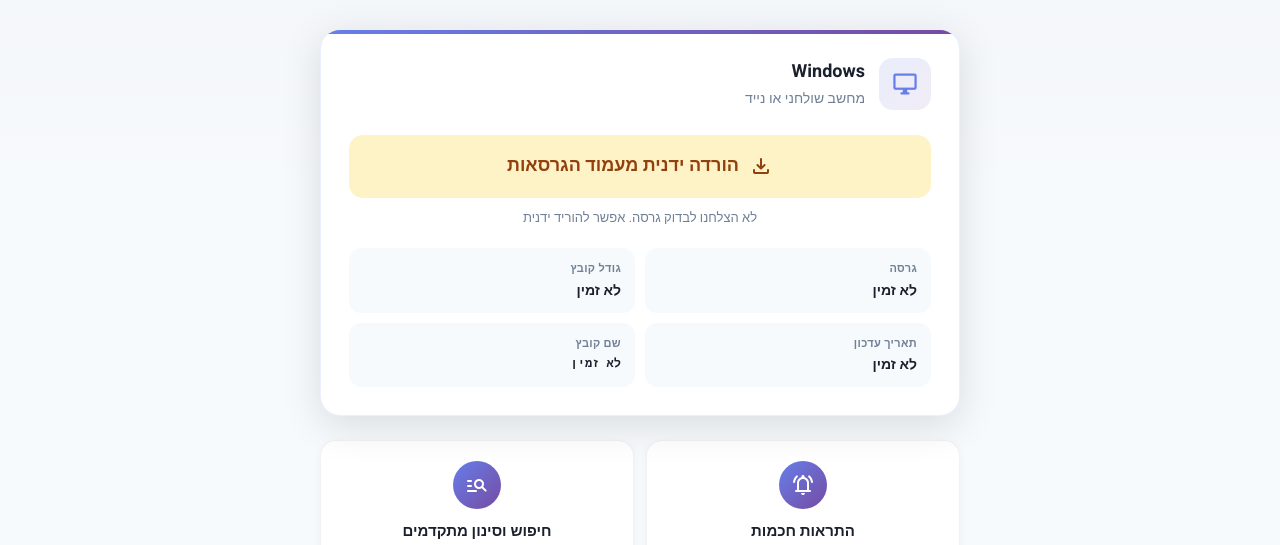
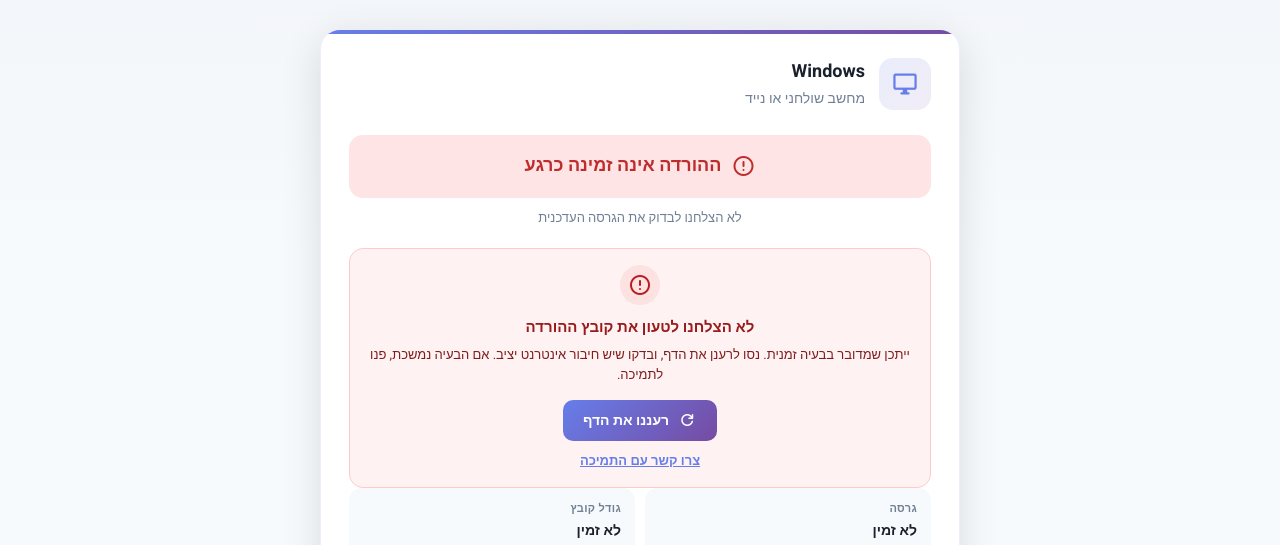
Before and after one commit to mickeyklai/memshak-landing-page, a website: page download/index.html in a window 1280 px wide. Shown: the part 241-786 px from the top of the page. Drawn offline with nearby package versions, Linux system fonts and the light colour scheme; no server answers.

Commit message:
fix : if sownload dosent work dont send to github

```diff
--- a/css/download.css
+++ b/css/download.css
@@ -193,12 +193,91 @@
     background: #fee2e2 !important;
     color: #b91c1c !important;
     box-shadow: none !important;
+    cursor: not-allowed;
 }
 
-.download-btn--warning {
-    background: #fef3c7 !important;
-    color: #92400e !important;
-    box-shadow: none !important;
+.download-btn--disabled {
+    pointer-events: none;
+    opacity: 0.92;
+}
+
+.download-troubleshoot {
+    margin-top: 16px;
+    padding: 16px 18px;
+    background: #fef2f2;
+    border: 1px solid #fecaca;
+    border-radius: 14px;
+    text-align: center;
+}
+
+.download-troubleshoot-icon {
+    width: 40px;
+    height: 40px;
+    margin: 0 auto 10px;
+    border-radius: 50%;
+    background: #fee2e2;
+    display: flex;
+    align-items: center;
+    justify-content: center;
+}
+
+.download-troubleshoot-icon .material-symbols-rounded {
+    font-size: 24px;
+    color: #b91c1c;
+}
+
+.download-troubleshoot-title {
+    font-size: 15px;
+    font-weight: 700;
+    color: #991b1b;
+    margin-bottom: 6px;
+}
+
+.download-troubleshoot-text {
+    font-size: 13px;
+    line-height: 1.55;
+    color: #7f1d1d;
+    margin-bottom: 14px;
+}
+
+.download-troubleshoot-actions {
+    display: flex;
+    flex-direction: column;
+    align-items: center;
+    gap: 10px;
+}
+
+.download-troubleshoot-retry {
+    display: inline-flex;
+    align-items: center;
+    justify-content: center;
+    gap: 8px;
+    padding: 10px 20px;
+    border: none;
+    border-radius: 10px;
+    background: linear-gradient(135deg, var(--purple-start), var(--purple-end));
+    color: #fff;
+    font-family: inherit;
+    font-size: 14px;
+    font-weight: 700;
+    cursor: pointer;
+    transition: transform 0.2s ease, box-shadow 0.2s ease;
+}
+
+.download-troubleshoot-retry:hover {
+    transform: translateY(-1px);
+    box-shadow: 0 6px 18px rgba(102, 126, 234, 0.35);
+}
+
+.download-troubleshoot-retry .material-symbols-rounded {
+    font-size: 20px;
+}
+
+.download-troubleshoot-contact {
+    font-size: 13px;
+    font-weight: 600;
+    color: var(--purple-start);
+    text-decoration: underline;
 }
 
 .download-hint {
--- a/download/index.html
+++ b/download/index.html
@@ -53,6 +53,21 @@
                     בודק גרסה אחרונה...
                 </a>
                 <p class="download-hint" id="download-hint">מאמתים את הגרסה העדכנית ביותר</p>
+
+                <div id="download-troubleshoot" class="download-troubleshoot" hidden role="alert">
+                    <div class="download-troubleshoot-icon" aria-hidden="true">
+                        <span class="material-symbols-rounded">error_outline</span>
+                    </div>
+                    <p class="download-troubleshoot-title" id="download-troubleshoot-title">לא הצלחנו לטעון את קובץ ההורדה</p>
+                    <p class="download-troubleshoot-text" id="download-troubleshoot-text">ייתכן שמדובר בבעיה זמנית. נסו לרענן את הדף, ובדקו שיש חיבור אינטרנט יציב.</p>
+                    <div class="download-troubleshoot-actions">
+                        <button type="button" class="download-troubleshoot-retry" id="download-retry">
+                            <span class="material-symbols-rounded" aria-hidden="true">refresh</span>
+                            רעננו את הדף
+                        </button>
+                        <a href="mailto:mali.help.app@gmail.com" class="download-troubleshoot-contact">צרו קשר עם התמיכה</a>
+                    </div>
+                </div>
 
                 <dl class="download-meta">
                     <div class="download-meta-item">
@@ -139,15 +154,20 @@
     <script>
         const owner = 'mickeyklai';
         const repo = 'memshak-deployment';
-        const releasesUrl = `https://github.com/${owner}/${repo}/releases`;
 
         const btn = document.getElementById('download-link');
         const hint = document.getElementById('download-hint');
+        const troubleshoot = document.getElementById('download-troubleshoot');
+        const troubleshootTitle = document.getElementById('download-troubleshoot-title');
+        const troubleshootText = document.getElementById('download-troubleshoot-text');
+        const retryBtn = document.getElementById('download-retry');
         const metaVersion = document.getElementById('meta-version');
         const metaSize = document.getElementById('meta-size');
         const metaDate = document.getElementById('meta-date');
         const metaFilename = document.getElementById('meta-filename');
         const versionDisplay = document.getElementById('version-display');
+
+        retryBtn.addEventListener('click', () => location.reload());
 
         function formatFileSize(bytes) {
             if (!bytes) return 'לא זמין';
@@ -173,13 +193,43 @@
             versionDisplay.textContent = tag ? `גרסה אחרונה: ${tag}` : 'בודק גרסה...';
         }
 
-        function setButtonState({ text, href, icon, variant }) {
-            btn.classList.remove('is-loading', 'download-btn--error', 'download-btn--warning');
+        function setButtonState({ text, href, icon, variant, disabled }) {
+            btn.classList.remove('is-loading', 'download-btn--error', 'download-btn--warning', 'download-btn--disabled');
             if (variant) btn.classList.add(variant);
-            btn.href = href;
+            if (disabled) {
+                btn.classList.add('download-btn--disabled');
+                btn.href = '#';
+                btn.setAttribute('aria-disabled', 'true');
+                btn.onclick = (e) => e.preventDefault();
+            } else {
+                btn.removeAttribute('aria-disabled');
+                btn.onclick = null;
+                btn.href = href;
+            }
             btn.innerHTML = icon
                 ? `<span class="material-symbols-rounded" aria-hidden="true">${icon}</span>${text}`
                 : text;
+        }
+
+        function showTroubleshoot({ title, text }) {
+            troubleshootTitle.textContent = title;
+            troubleshootText.textContent = text;
+            troubleshoot.hidden = false;
+        }
+
+        function hideTroubleshoot() {
+            troubleshoot.hidden = true;
+        }
+
+        function showDownloadError({ buttonText, hintText, title, text }) {
+            setButtonState({
+                text: buttonText,
+                icon: 'error',
+                variant: 'download-btn--error',
+                disabled: true
+            });
+            hint.textContent = hintText;
+            showTroubleshoot({ title, text });
         }
 
         fetch(`https://api.github.com/repos/${owner}/${repo}/releases/latest`)
@@ -193,6 +243,7 @@
                 );
 
                 if (asset) {
+                    hideTroubleshoot();
                     setButtonState({
                         text: `הורידו עכשיו ${data.tag_name}`,
                         href: asset.browser_download_url,
@@ -205,13 +256,12 @@
                     setMeta(metaFilename, asset.name);
                     setVersionDisplay(data.tag_name);
                 } else {
-                    setButtonState({
-                        text: 'לא נמצא קובץ התקנה',
-                        href: releasesUrl,
-                        icon: 'error',
-                        variant: 'download-btn--error'
+                    showDownloadError({
+                        buttonText: 'ההורדה אינה זמינה כרגע',
+                        hintText: 'לא נמצא קובץ התקנה בגרסה האחרונה',
+                        title: 'לא נמצא קובץ התקנה',
+                        text: 'ייתכן שהגרסה עדיין בעדכון. רעננו את הדף בעוד כמה דקות. אם הבעיה נמשכת, פנו לתמיכה.'
                     });
-                    hint.textContent = 'אפשר להוריד ידנית מעמוד הגרסאות';
                     setMeta(metaVersion, data.tag_name || 'לא זמין');
                     setMeta(metaSize, 'לא זמין');
                     setMeta(metaDate, formatDate(data.published_at));
@@ -221,13 +271,12 @@
             })
             .catch(err => {
                 console.error('Error fetching release:', err);
-                setButtonState({
-                    text: 'הורדה ידנית מעמוד הגרסאות',
-                    href: releasesUrl,
-                    icon: 'download',
-                    variant: 'download-btn--warning'
+                showDownloadError({
+                    buttonText: 'ההורדה אינה זמינה כרגע',
+                    hintText: 'לא הצלחנו לבדוק את הגרסה העדכנית',
+                    title: 'לא הצלחנו לטעון את קובץ ההורדה',
+                    text: 'ייתכן שמדובר בבעיה זמנית. נסו לרענן את הדף, ובדקו שיש חיבור אינטרנט יציב. אם הבעיה נמשכת, פנו לתמיכה.'
                 });
-                hint.textContent = 'לא הצלחנו לבדוק גרסה. אפשר להוריד ידנית';
                 setMeta(metaVersion, 'לא זמין');
                 setMeta(metaSize, 'לא זמין');
                 setMeta(metaDate, 'לא זמין');
```
